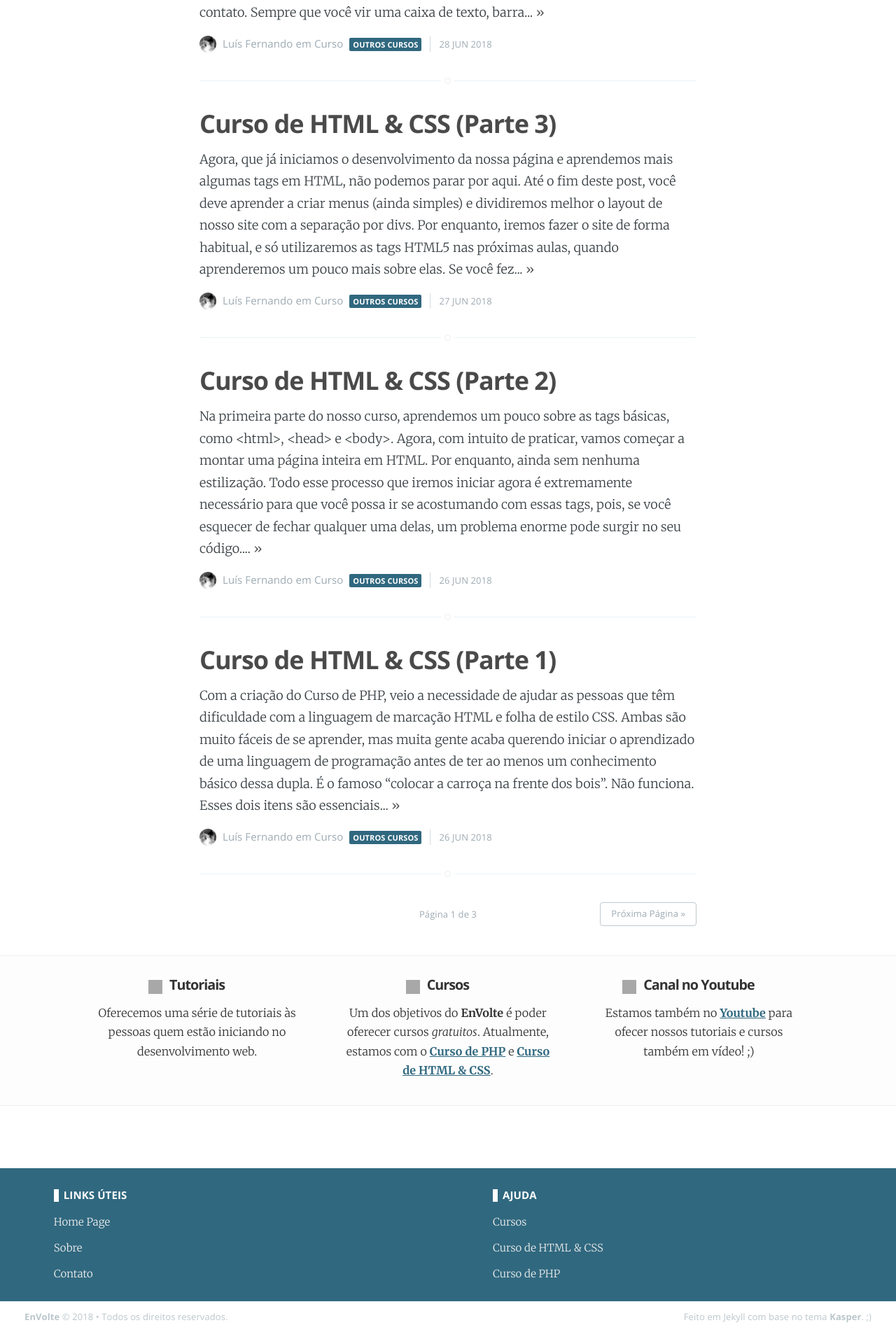
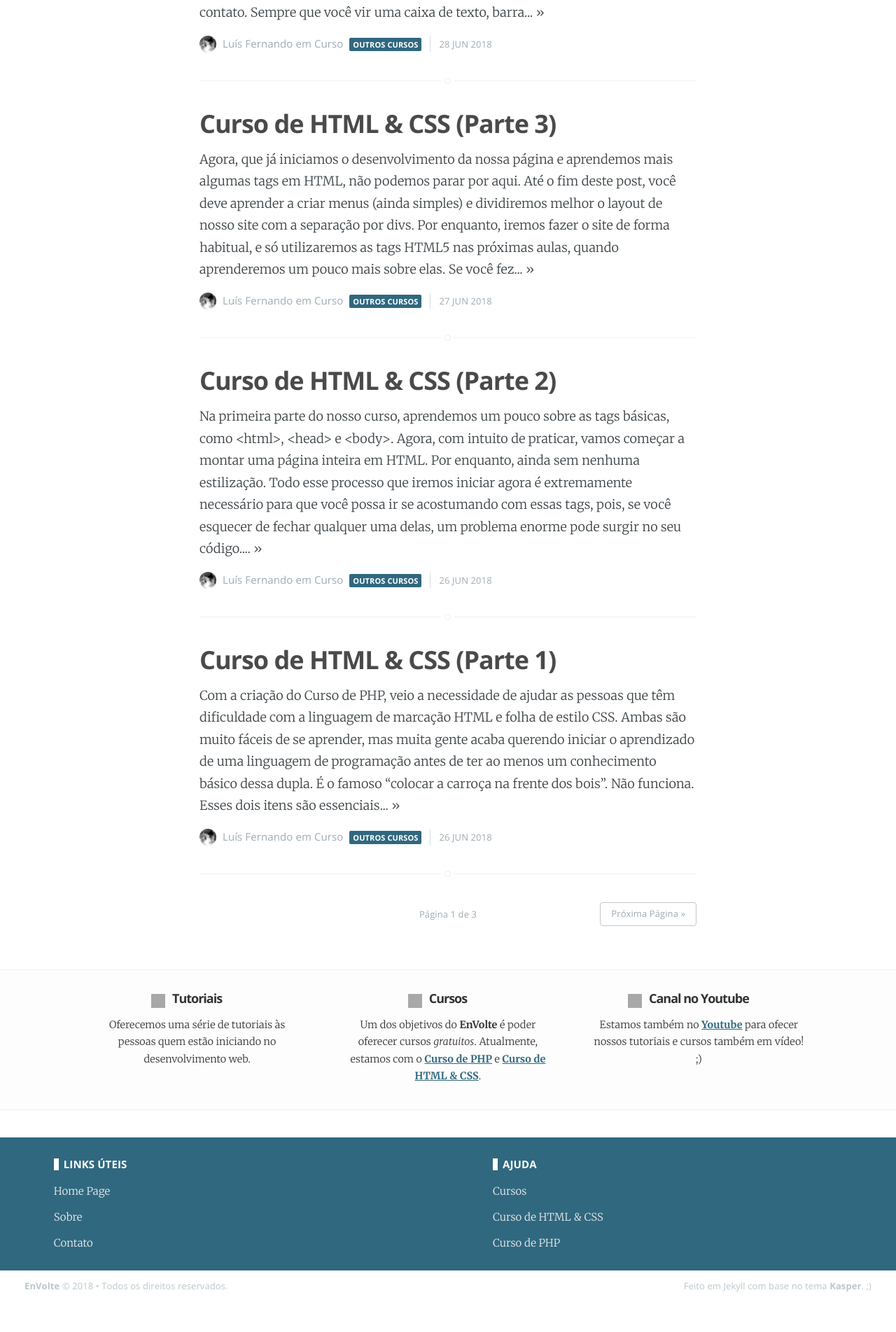
Before and after one commit to EnVolte/envolte.github.io, a Jekyll site: the page built from index.html, in a window 1280 px wide. Shown: the part 1401-3304 px from the top of the page at 70% size. Built offline with Jekyll 4.4.1, drawn with Linux system fonts in a browser that asks for light colours; the list of posts is cut into pages by our own code; after the commit the page ends 3260 px from its top, so only the background shows below that; grey boxes are pictures that could not be loaded.

Commit message:
Update screen.css

```diff
--- a/assets/css/screen.css
+++ b/assets/css/screen.css
@@ -1799,7 +1799,7 @@ button#hide {border-radius: 20px; outline: none; font-weight: normal; color: #ff
 div#titulo {max-width: 76%; margin-left: auto; margin-right: auto; border: 1px solid rgba(0,0,0,0.4); font-family: Open Sans; color: #fff; background: #30687f; border-radius: 2px; text-transform: uppercase; font-weight: bold; font-size: 13px; padding: 1px 0px; overflow: hidden; margin-top: 50px;}
 
 
-footer#baixo {width: 100%; background: #30687f; height: 190px; margin-top: 8rem; position: relative;}
+footer#baixo {width: 100%; background: #30687f; height: 190px; margin-top: 3rem; position: relative;}
 footer#baixo ul {line-height: 1.2em; padding: 30px 0px 5px;}
 footer#baixo ul h3 {padding-left: 7px; border-left: 7px solid #fff; color: #fff; font-family: Open Sans; text-transform: uppercase; font-style: normal; font-weight: bold; margin-bottom: 10px; font-size: 15px;}
 footer#baixo ul li {float: left; width: 100%; list-style: none;}
@@ -1808,10 +1808,10 @@ footer#baixo .alignleft {width: 45%; float: left; margin-left: 6%;}
 footer#baixo .alignright {width: 45%; float: right; margin-right: 0%;}
 
 
-section#about {width: 100%; height: auto; position: relative; display: inline-block; background-color: #fdfdfd; padding: 35px 0px; border-top: 1px solid #eee; border-bottom: 1px solid #eee;}
+section#about {width: 100%; height: auto; position: relative; display: inline-block; background-color: #fdfdfd; padding: 35px 0px; border-top: 1px solid #eee; border-bottom: 1px solid #eee; margin-top: 2rem;}
 section#about #centre {width: 80%; margin: 0px auto;}
-section#about h2 {font-family: Open Sans; margin: -5px 0px 0px; font-size: 1.1em; color: #333; transition: 0.7s ease; text-align: center;}
-section#about p {font-family: Merriweather; line-height: 1.7em; font-size: 0.9em; color: #333; transition: 0.7s ease; text-align: center; margin: 15px 0px 0px;}
+section#about h2 {font-family: Open Sans; margin: -5px 0px 0px; font-size: 1em; color: #333; transition: 0.7s ease; text-align: center;}
+section#about p {font-family: Merriweather; line-height: 1.7em; font-size: 0.8em; color: #333; transition: 0.7s ease; text-align: center; margin: 15px 0px 0px;}
 section#about span.icon {width: 20px; height: 20px; background-size: 20px; position: absolute; margin-top: 4px; margin-left: -30px; display: inline-block; opacity: 0.9;}
 section#about a {color: #30687f; font-weight: bold;}
 
```
